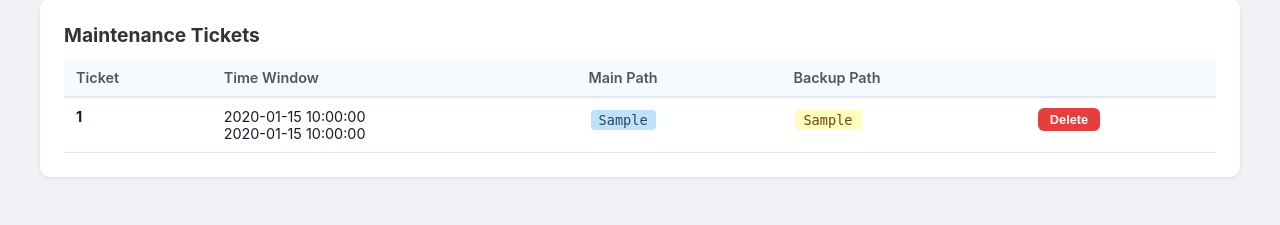
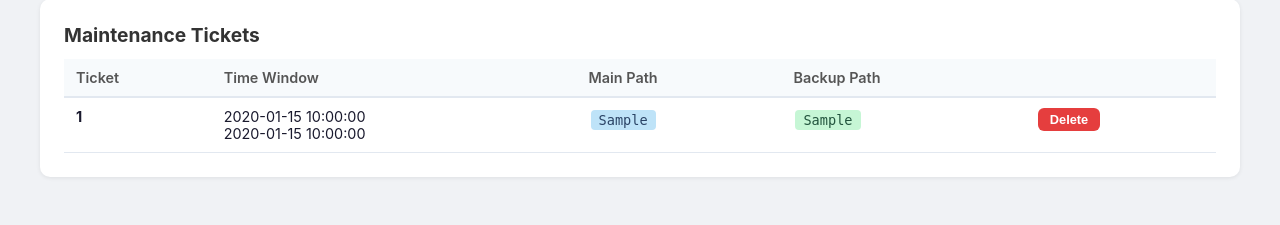
Before and after one commit to Kent0067826/main-and-backup-path, a Flask app: template templates/index.html in a window 1280 px wide. Shown: the part 826-1051 px from the top of the page. Run offline with Flask 3, Linux system fonts and the light colour scheme; the template is opened without the code that fills it: most values are stand-ins (such as "Sample title", 1, 10 or a date in 2020).

Commit message:
Change backup path tag color from yellow to green

```diff
--- a/templates/index.html
+++ b/templates/index.html
@@ -47,7 +47,7 @@
 
   .ticket-tag { display: inline-block; padding: 2px 8px; border-radius: 4px; margin: 2px; font-family: monospace; font-size: 0.85rem; }
   .ticket-tag.main { background: #bee3f8; color: #2a4365; }
-  .ticket-tag.backup { background: #fefcbf; color: #744210; }
+  .ticket-tag.backup { background: #c6f6d5; color: #22543d; }
 
   /* Pair item */
   .pair-item summary { background: #fff; border: 1px solid #ecc94b; }
```
